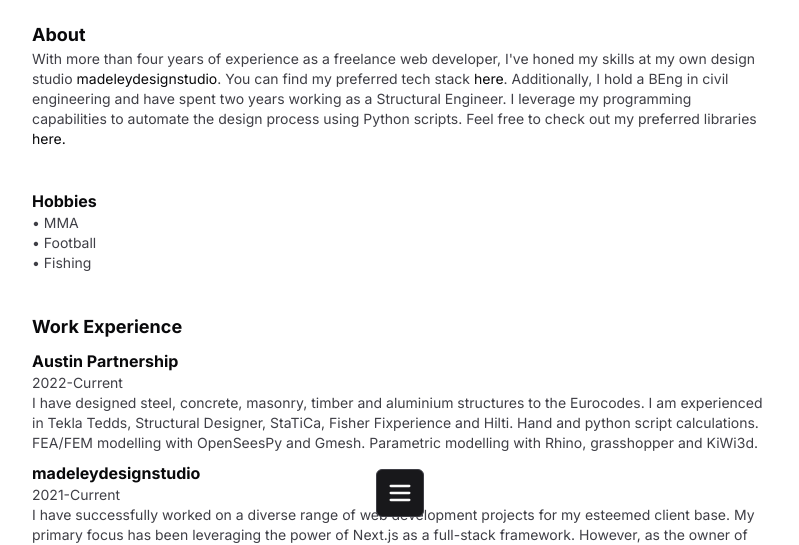
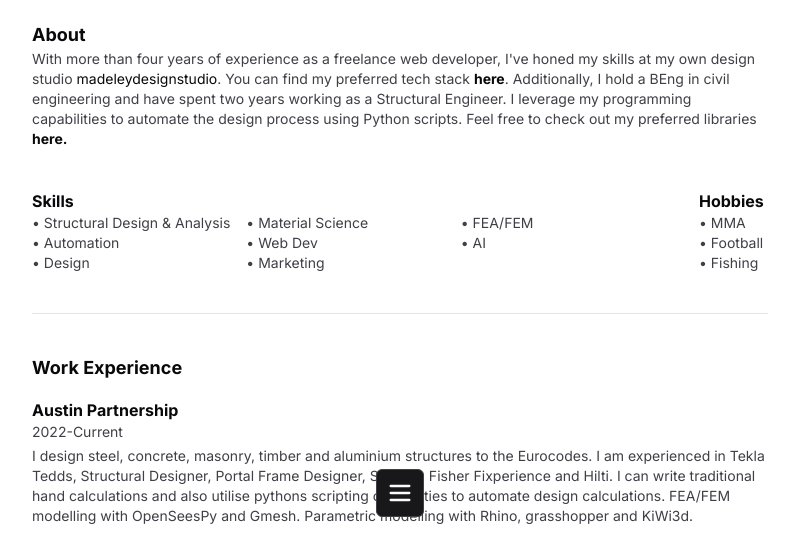
Before and after one commit to mxdeley/mxdeleyv2, a Next.js app: page /cv in a window 1280 px wide. Shown: the part 259-804 px from the top of the page, without its empty margins (240-1039 px from the left). Built offline with nearby package versions, Linux system fonts and the light colour scheme.

Commit message:
adapted cv

```diff
--- a/package.json
+++ b/package.json
@@ -10,6 +10,7 @@
   },
   "dependencies": {
     "@radix-ui/react-dialog": "^1.0.5",
+    "@radix-ui/react-separator": "^1.0.3",
     "@radix-ui/react-slot": "^1.0.2",
     "@t3-oss/env-nextjs": "^0.8.0",
     "class-variance-authority": "^0.7.0",
--- a/src/app/cv/page.tsx
+++ b/src/app/cv/page.tsx
@@ -1,3 +1,4 @@
+import { Separator } from "@/src/components/ui/separator";
 import { GithubIcon, MapPinIcon } from "lucide-react";
 import Image from "next/image";
 import Link from "next/link";
@@ -28,7 +29,7 @@ export default function CV() {
               <MapPinIcon size={16} />
               <h3>Current City: Cardiff</h3>
             </p>
-            <div className="flex justify-start w-full space-x-2 mt-4">
+            <div className="flex justify-start w-full space-x-4 mt-4">
               <Link href={"https://read.cv/mxdeley"}>
                 <Image
                   src={"/readcv.svg"}
@@ -87,20 +88,36 @@ export default function CV() {
               madeleydesignstudio
             </Link>
             . You can find my preferred tech stack{" "}
-            <Link href="./resources/tech_stack" className="text-zinc-950">
+            <Link
+              href="./resources/tech_stack"
+              className="text-zinc-950 font-bold"
+            >
               here
             </Link>
             . Additionally, I hold a BEng in civil engineering and have spent
             two years working as a Structural Engineer. I leverage my
             programming capabilities to automate the design process using Python
             scripts. Feel free to check out my preferred libraries{" "}
-            <Link href="#" className="text-zinc-950">
+            <Link href="#" className="text-zinc-950 font-bold">
               here.
             </Link>
           </p>
         </div>
       </div>
-      <div className="flex justify-start w-full text-zinc-700">
+      <div className="flex justify-start space-x-10 w-full text-zinc-700">
+        <div>
+          <h2 className="text-md font-bold text-zinc-950">Skills</h2>
+          <div className="grid grid-cols-3 gap-x-4">
+            <p className="text-sm">• Structural Design & Analysis</p>
+            <p className="text-sm">• Material Science</p>
+            <p className="text-sm">• FEA/FEM</p>
+            <p className="text-sm">• Automation</p>
+            <p className="text-sm">• Web Dev</p>
+            <p className="text-sm">• AI</p>
+            <p className="text-sm">• Design</p>
+            <p className="text-sm">• Marketing</p>
+          </div>
+        </div>
         <div>
           <h2 className="text-md font-bold text-zinc-950">Hobbies</h2>
           <p className="text-sm">• MMA</p>
@@ -108,27 +125,28 @@ export default function CV() {
           <p className="text-sm">• Fishing</p>
         </div>
       </div>
-
+      <Separator />
       <div className="flex justify-start w-full">
-        <div className="space-y-2">
+        <div className="space-y-4">
           <h2 className="font-bold text-lg">Work Experience</h2>
           <div>
             <h3 className="font-bold">Austin Partnership</h3>
             <h4 className="text-zinc-700 text-sm">2022-Current</h4>
-            <p className="text-zinc-700 text-sm">
-              I have designed steel, concrete, masonry, timber and aluminium
-              structures to the Eurocodes. I am experienced in Tekla Tedds,
-              Structural Designer, StaTiCa, Fisher Fixperience and Hilti. Hand
-              and python script calculations. FEA/FEM modelling with OpenSeesPy
-              and Gmesh. Parametric modelling with Rhino, grasshopper and
-              KiWi3d.
+            <p className="text-zinc-700 text-sm mt-1">
+              I design steel, concrete, masonry, timber and aluminium structures
+              to the Eurocodes. I am experienced in Tekla Tedds, Structural
+              Designer, Portal Frame Designer, StaTiCa, Fisher Fixperience and
+              Hilti. I can write traditional hand calculations and also utilise
+              pythons scripting capabilities to automate design calculations.
+              FEA/FEM modelling with OpenSeesPy and Gmesh. Parametric modelling
+              with Rhino, grasshopper and KiWi3d.
             </p>
           </div>
 
           <div>
-            <h3 className="font-bold">madeleydesignstudio</h3>
+            <h3 className="font-bold">madeleydesignstudio (Freelancing)</h3>
             <h4 className="text-zinc-700 text-sm">2021-Current</h4>
-            <p className="text-zinc-700 text-sm">
+            <p className="text-zinc-700 text-sm mt-1">
               I have successfully worked on a diverse range of web development
               projects for my esteemed client base. My primary focus has been
               leveraging the power of Next.js as a full-stack framework.
@@ -142,7 +160,7 @@ export default function CV() {
             <div>
               <h5 className="text-sm font-semibold">Infinitim</h5>
               <h4 className="text-zinc-700 text-sm">2021-2023</h4>
-              <p className="text-zinc-700 text-sm">
+              <p className="text-zinc-700 text-sm mt-1">
                 As a result of my experience with the Fungible Cabin, I was
                 inspired to establish my own digital marketing agency. I took
                 pleasure in crafting marketing websites for clients based in
@@ -156,7 +174,7 @@ export default function CV() {
             <div>
               <h5 className="text-sm font-semibold">The Fungible Cabin</h5>
               <h4 className="text-zinc-700 text-sm">2021-2022</h4>
-              <p className="text-zinc-700 text-sm">
+              <p className="text-zinc-700 text-sm mt-1">
                 During the NFT boom in 2021, two friends and I co-created
                 &apos;The Fungible Cabin&apos;. My role initially involved
                 working as a designer with Adobe Illustrator and Photoshop.
@@ -169,6 +187,7 @@ export default function CV() {
           </div>
         </div>
       </div>
+      <Separator />
       <div className="flex justify-start w-full">
         <div>
           <h2 className="text-lg font-bold">Education</h2>
--- /dev/null
+++ b/src/components/ui/separator.tsx
@@ -0,0 +1,31 @@
+"use client";
+
+import * as React from "react";
+import * as SeparatorPrimitive from "@radix-ui/react-separator";
+
+import { cn } from "@/src/lib/utils";
+
+const Separator = React.forwardRef<
+  React.ElementRef<typeof SeparatorPrimitive.Root>,
+  React.ComponentPropsWithoutRef<typeof SeparatorPrimitive.Root>
+>(
+  (
+    { className, orientation = "horizontal", decorative = true, ...props },
+    ref
+  ) => (
+    <SeparatorPrimitive.Root
+      ref={ref}
+      decorative={decorative}
+      orientation={orientation}
+      className={cn(
+        "shrink-0 bg-border",
+        orientation === "horizontal" ? "h-[1px] w-full" : "h-full w-[1px]",
+        className
+      )}
+      {...props}
+    />
+  )
+);
+Separator.displayName = SeparatorPrimitive.Root.displayName;
+
+export { Separator };
```
Also changed, not shown: 1 other file (tests, documents, lock files or other folders).
